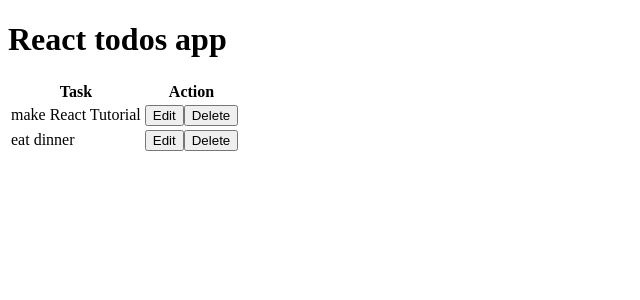
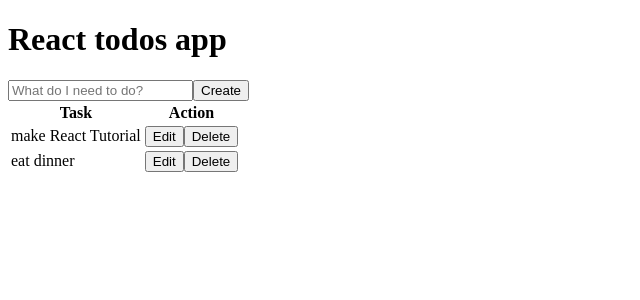
Before and after one commit to alejandrochacinortega/todoapp-react-es6, a React app: page / in a window 1280 px wide. Shown: the top 300 px of the page, without its empty margins (0-640 px from the left). Built offline with nearby package versions, Linux system fonts and the light colour scheme.

Commit message:
Push new items to the list

```diff
--- a/src/components/App.js
+++ b/src/components/App.js
@@ -1,5 +1,7 @@
 import React from 'react';
 import TodosList from './TodosList';
+import CreateTodo from './CreateTodo';
+
 
 
 const todos = [
@@ -26,10 +28,19 @@ class App extends React.Component {
     return (
       <div>
         <h1>React todos app</h1>
+        <CreateTodo createTask={this.createTask.bind(this)}/>
         <TodosList todos={this.state.todos}/>
       </div>
     );
   }
+
+  createTask(task) {
+    this.state.todos.push({
+      task,
+      isCompleted: false
+    })
+    this.setState({todos: this.state.todos})
+  }
 }
 
 export default App;
--- /dev/null
+++ b/src/components/CreateTodo.js
@@ -0,0 +1,20 @@
+import React from 'react';
+
+class CreateTodo extends React.Component {
+  render() {
+    return (
+      <form onSubmit={this.handleCreate.bind(this)}>
+        <input type="text" placeholder="What do I need to do?" ref="createInput"/>
+        <button>Create</button>
+      </form>
+    )
+  }
+
+  handleCreate(event) {
+    event.preventDefault();
+    this.props.createTask(this.refs.createInput.value);
+    this.refs.createInput.value = "";
+  }
+}
+
+export default CreateTodo;
--- a/src/components/TodoListItem.js
+++ b/src/components/TodoListItem.js
@@ -1,16 +1,50 @@
 import React from 'react';
 
 class TodoListItem extends React.Component {
+  constructor(props) {
+    super(props);
+    this.state = {
+      isEditing: false
+    }
+  }
+
+  renderActionsSection() {
+    if (this.state.isEditing) {
+      return (
+        <td>
+          <button>Save</button>
+          <button onClick={this.onCancelClick.bind(this)}>Cancel</button>
+        </td>
+      );
+    }
+
+    return (
+      <td>
+        <button onClick={this.onEditClick.bind(this)}>Edit</button>
+        <button>Delete</button>
+      </td>
+    );
+  }
+
   render() {
     return (
       <tr>
         <td>{this.props.task}</td>
-        <td>
-          <button>Edit</button>
-          <button>Delete</button>
-        </td>
+        {this.renderActionsSection()}
       </tr>
     )
+  }
+
+  onEditClick() {
+    this.setState({
+      isEditing: true
+    });
+  }
+
+  onCancelClick() {
+    this.setState({
+      isEditing: false
+    })
   }
 }
 
```
